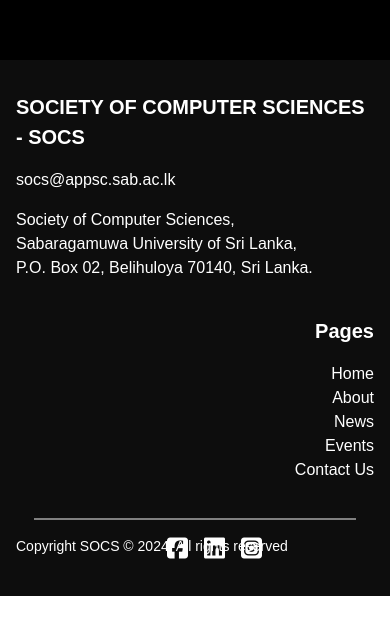
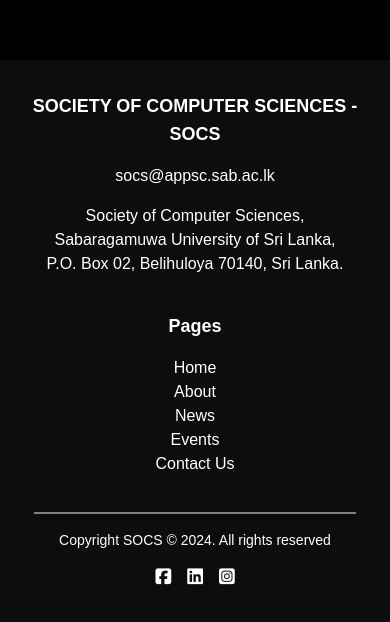
Before and after one commit to GihanSVND/SOCS-Website-Front_end, a Next.js app in the folder socs_website/: page / in a window 390 px wide. Shown: the part 5228-5850 px from the top of the page. Before the commit the page ends 5824 px from the top, so only its background shows below. Built offline with nearby package versions, Linux system fonts and the light colour scheme.

Commit message:
Responsive the NavBar

```diff
--- a/socs_website/src/components/footer.tsx
+++ b/socs_website/src/components/footer.tsx
@@ -5,11 +5,11 @@
   return (
     <footer className="text-white py-8 mt-32" style={{ backgroundColor: '#0D0D0D' }}>
       <div className="container mx-auto px-4">
-        <div className="flex flex-col md:flex-row justify-between">
+        <div className="flex flex-col md:flex-row justify-between items-center">
 
           {/* Left Section */}
-          <div className="mb-6 md:mb-0">
-            <h2 className="text-[20px] font-bold uppercase mb-2">
+          <div className="mb-6 md:mb-0 text-center md:text-left">
+            <h2 className="text-lg md:text-[20px] font-bold uppercase mb-2">
               Society of Computer Sciences - SOCS
             </h2>
             <p className='mt-4'>
@@ -23,10 +23,10 @@
           </div>
 
           {/* Right Section */}
-          <div className="flex flex-col items-end ml-auto">
+          <div className="flex flex-col items-center md:items-end md:ml-auto text-center md:text-right">
             {/* Links */}
-            <div className="mb-6 md:mb-0 text-right">
-              <h3 className="font-bold text-[20px] mb-4">Pages</h3>
+            <div className="mb-6 md:mb-0">
+              <h3 className="font-bold text-lg md:text-[20px] mb-4">Pages</h3>
               <ul className='mb-3'>
                 <li><a href="/" className="hover:underline">Home</a></li>
                 <li><a href="/about" className="hover:underline">About</a></li>
@@ -51,21 +51,21 @@
         }}
       />
 
-      <div className="container mx-auto px-4">
-        <p className="mt-4 text-sm text-left">Copyright SOCS © 2024. All rights reserved</p>
+      <div className="container mx-auto px-4 text-center">
+        <p className="mt-4 text-sm">Copyright SOCS © 2024. All rights reserved</p>
       </div>
 
-      <div className="flex flex-col items-end mr-32">
-        {/* Social Icons */}
-        <div className="flex space-x-4 -mt-5">
+      {/* Social Icons */}
+      <div className="flex flex-col items-center mt-4">
+        <div className="flex space-x-4">
           <a href="#" className="hover:text-gray-400">
-            <i className="fa-brands fa-square-facebook" style={{ fontSize: '24px' }}></i>
+            <i className="fa-brands fa-square-facebook text-lg md:text-2xl"></i>
           </a>
           <a href="#" className="hover:text-gray-400">
-            <i className="fa-brands fa-linkedin" style={{ fontSize: '24px' }}></i>
+            <i className="fa-brands fa-linkedin text-lg md:text-2xl"></i>
           </a>
           <a href="#" className="hover:text-gray-400">
-            <i className="fa-brands fa-square-instagram" style={{ fontSize: '24px' }}></i>
+            <i className="fa-brands fa-square-instagram text-lg md:text-2xl"></i>
           </a>
         </div>
       </div>
```
